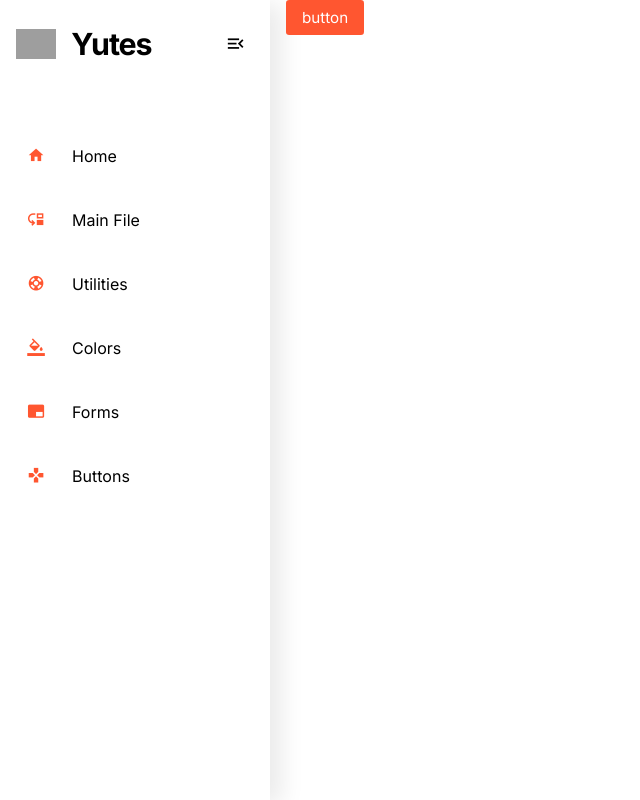
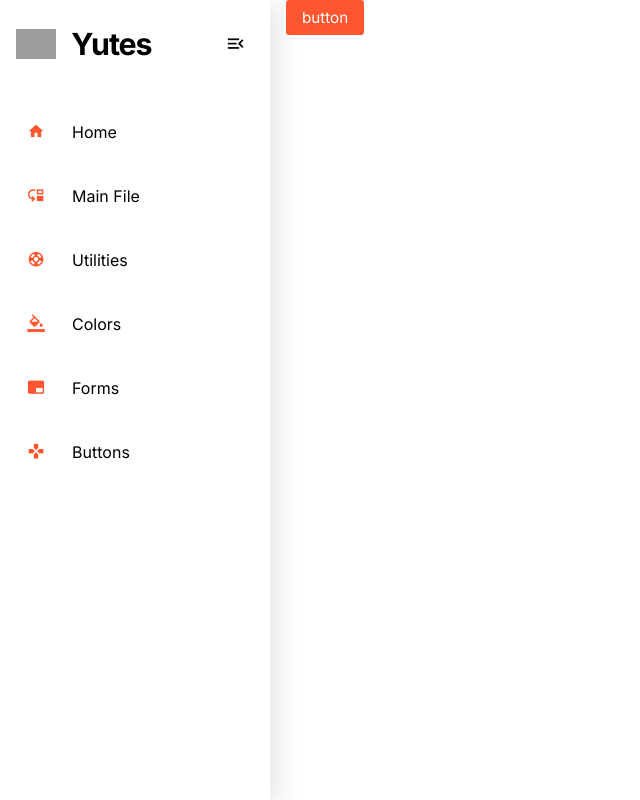
Before and after one commit to riapacheco/ria-yutes-demo, an Angular app: page / in a window 1280 px wide. Shown: the whole page, without its empty margins (0-640 px from the left). Built offline with nearby package versions, Linux system fonts and the light colour scheme; grey boxes are pictures that could not be loaded.

Commit message:
1 file modified

```diff
--- a/src/app/sidebar/sidebar.component.scss
+++ b/src/app/sidebar/sidebar.component.scss
@@ -100,7 +100,7 @@ $hover-scale: scale(1.4);
   }
 
   .menu-items {
-    margin-top: 3.5rem;
+    margin-top: 2rem;
 
     display: flex;
     flex-flow: column nowrap;
```
